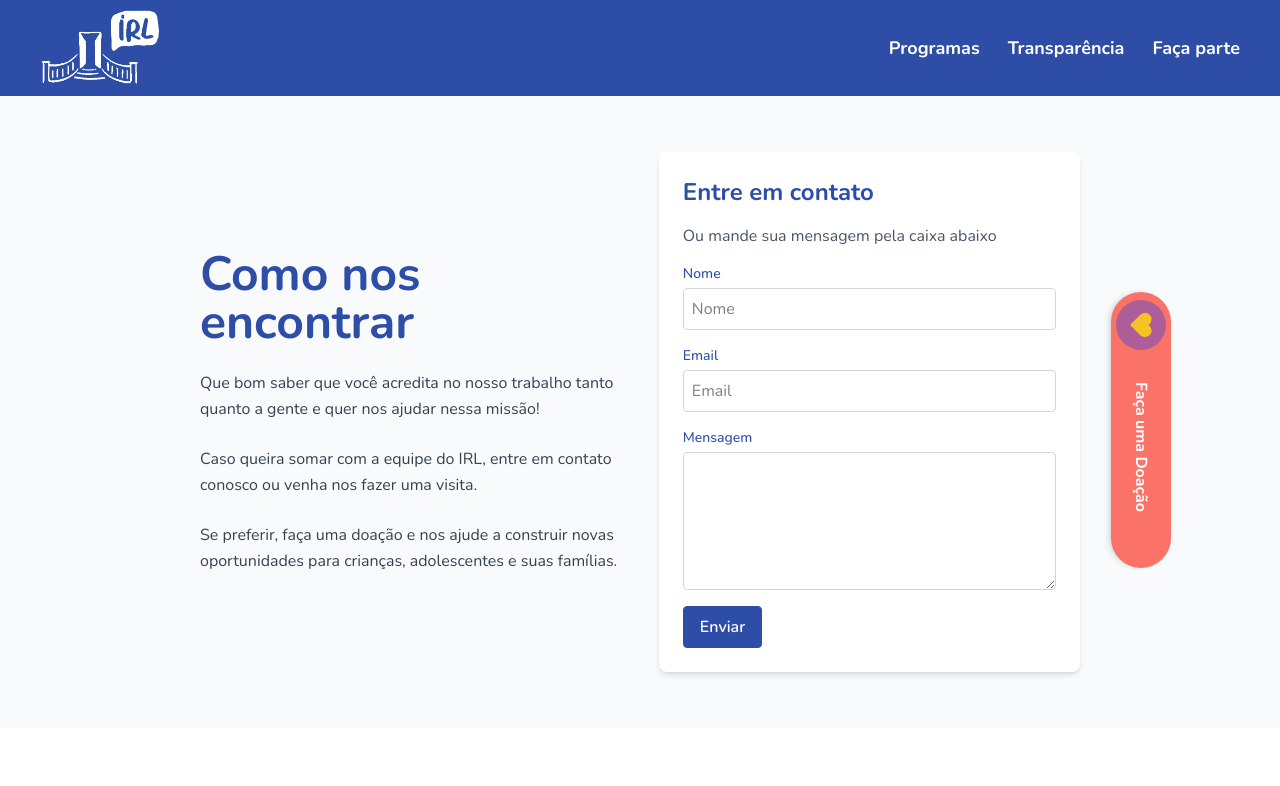
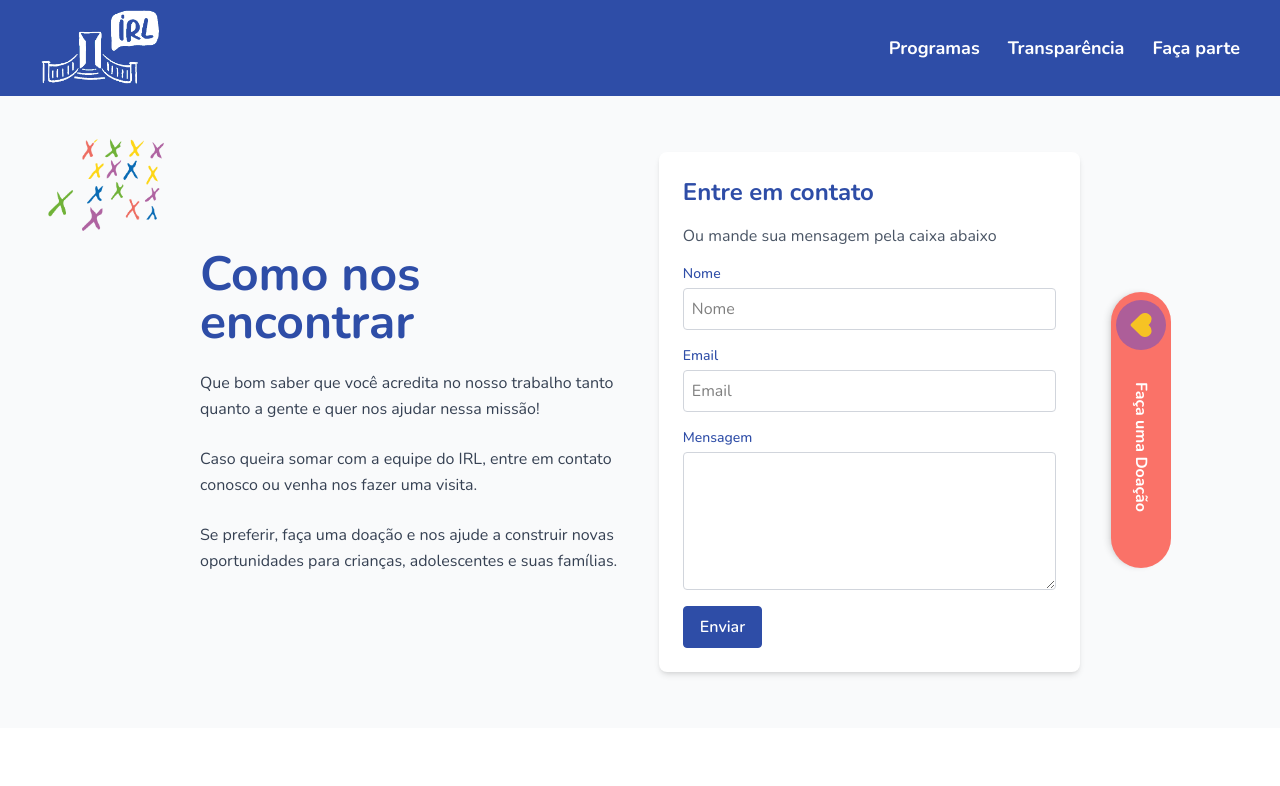
Before and after one commit to flaviare1s/irl, a React (Vite) app: page /participe in a window 1280 px wide. Shown: the top 786 px of the page. Built offline with nearby package versions, Linux system fonts and the light colour scheme.

Commit message:
Adiciona elemento gráfico para estilizar

```diff
--- a/src/pages/FacaParte.jsx
+++ b/src/pages/FacaParte.jsx
@@ -1,8 +1,10 @@
 import { Contato } from "../components/Contato";
+import elementoGrafico from "../assets/img/elementos/x.png";
 
 export const FacaParte = () => {
   return (
-    <section className="flex flex-col md:flex-row items-center justify-center gap-10 py-14 px-4 md:px-10 lg:px-20 xl:px-[200px] bg-gray-50">
+    <section className="relative flex flex-col md:flex-row items-center justify-center gap-10 py-14 px-4 md:px-10 lg:px-20 xl:px-[200px] bg-gray-50">
+      <div className="absolute top-10 left-10 hidden md:block"><img src={elementoGrafico} className="h-[100px]" /></div>
       <div className="w-full md:w-1/2 space-y-6">
         <h2 className="text-3xl md:text-5xl font-bold text-primary text-center md:text-left">
           Como nos encontrar
```
